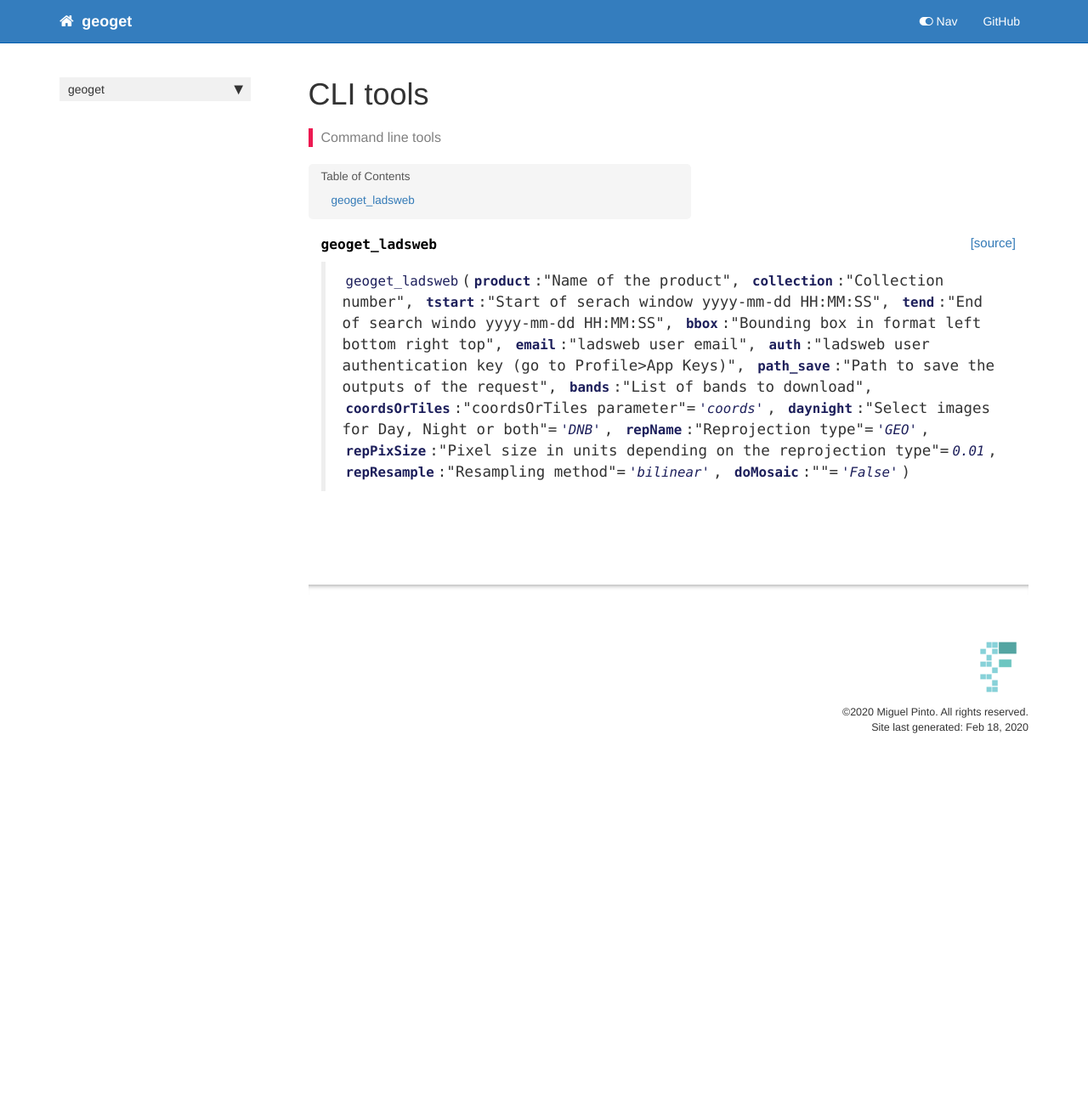
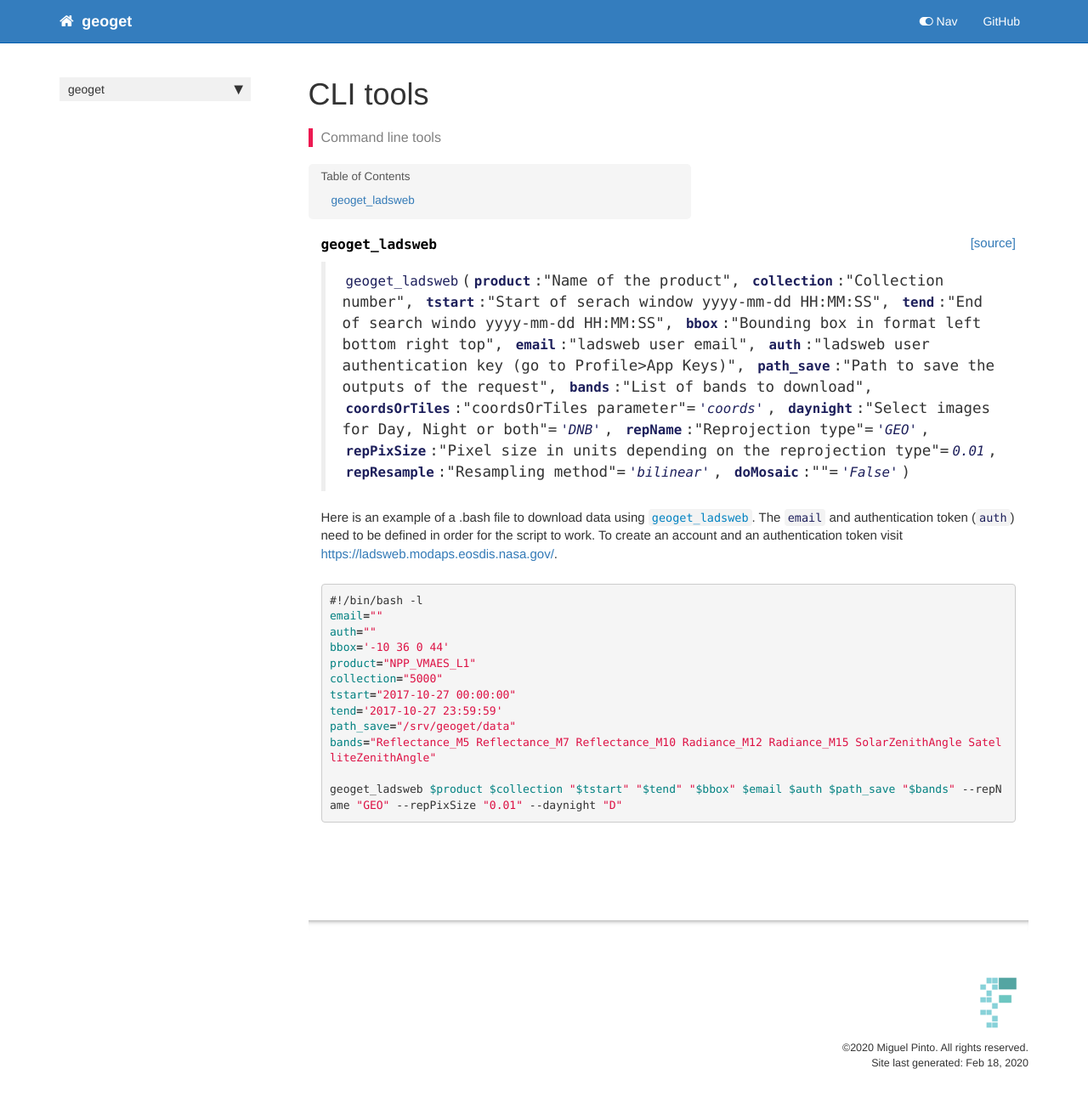
Before and after one commit to mnpinto/geoget, a Jekyll site: the page built from docs/cli.html, in a window 1280 px wide. Shown: the whole page at 85% size. Built offline with Jekyll 4.4.1, drawn with Linux system fonts in a browser that asks for light colours; nearby versions of some CDN libraries; comment, search, counter and statistics services are not loaded; before the commit the page ends 915 px from its top, so only the background shows below that.

Commit message:
updated docs

```diff
--- a/docs/cli.html
+++ b/docs/cli.html
@@ -48,4 +48,30 @@ summary: "Command line tools"
 </div>
 
 </div>
+<div class="cell border-box-sizing text_cell rendered"><div class="inner_cell">
+<div class="text_cell_render border-box-sizing rendered_html">
+<p>Here is an example of a .bash file to download data using <a href="/geoget/cli#geoget_ladsweb"><code>geoget_ladsweb</code></a>. The <code>email</code> and authentication token (<code>auth</code>) need to be defined in order for the script to work. To create an account and an authentication token visit <a href="https://ladsweb.modaps.eosdis.nasa.gov/">https://ladsweb.modaps.eosdis.nasa.gov/</a>.</p>
+
 </div>
+</div>
+</div>
+<div class="cell border-box-sizing text_cell rendered"><div class="inner_cell">
+<div class="text_cell_render border-box-sizing rendered_html">
+<div class="highlight"><pre><span></span><span class="ch">#!/bin/bash -l </span>
+<span class="nv">email</span><span class="o">=</span><span class="s2">&quot;&quot;</span>
+<span class="nv">auth</span><span class="o">=</span><span class="s2">&quot;&quot;</span>
+<span class="nv">bbox</span><span class="o">=</span><span class="s1">&#39;-10 36 0 44&#39;</span>
+<span class="nv">product</span><span class="o">=</span><span class="s2">&quot;NPP_VMAES_L1&quot;</span>
+<span class="nv">collection</span><span class="o">=</span><span class="s2">&quot;5000&quot;</span>
+<span class="nv">tstart</span><span class="o">=</span><span class="s2">&quot;2017-10-27 00:00:00&quot;</span>
+<span class="nv">tend</span><span class="o">=</span><span class="s1">&#39;2017-10-27 23:59:59&#39;</span>
+<span class="nv">path_save</span><span class="o">=</span><span class="s2">&quot;/srv/geoget/data&quot;</span>
+<span class="nv">bands</span><span class="o">=</span><span class="s2">&quot;Reflectance_M5 Reflectance_M7 Reflectance_M10 Radiance_M12 Radiance_M15 SolarZenithAngle SatelliteZenithAngle&quot;</span>
+
+geoget_ladsweb <span class="nv">$product</span> <span class="nv">$collection</span> <span class="s2">&quot;</span><span class="nv">$tstart</span><span class="s2">&quot;</span> <span class="s2">&quot;</span><span class="nv">$tend</span><span class="s2">&quot;</span> <span class="s2">&quot;</span><span class="nv">$bbox</span><span class="s2">&quot;</span> <span class="nv">$email</span> <span class="nv">$auth</span> <span class="nv">$path_save</span> <span class="s2">&quot;</span><span class="nv">$bands</span><span class="s2">&quot;</span> --repName <span class="s2">&quot;GEO&quot;</span> --repPixSize <span class="s2">&quot;0.01&quot;</span> --daynight <span class="s2">&quot;D&quot;</span>
+</pre></div>
+
+</div>
+</div>
+</div>
+</div>
```
Also changed, not shown: README.md, 2 other files.
